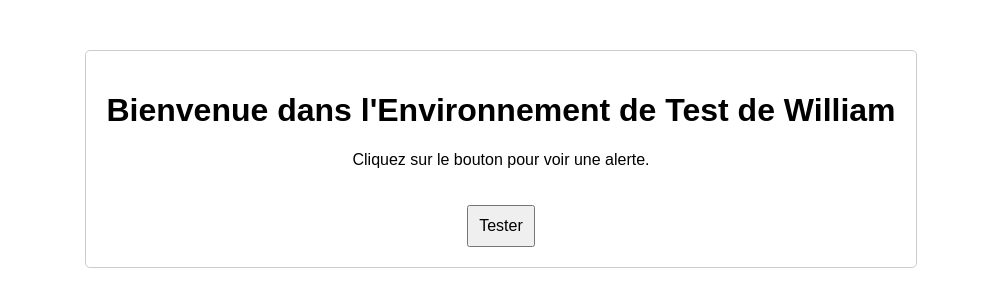
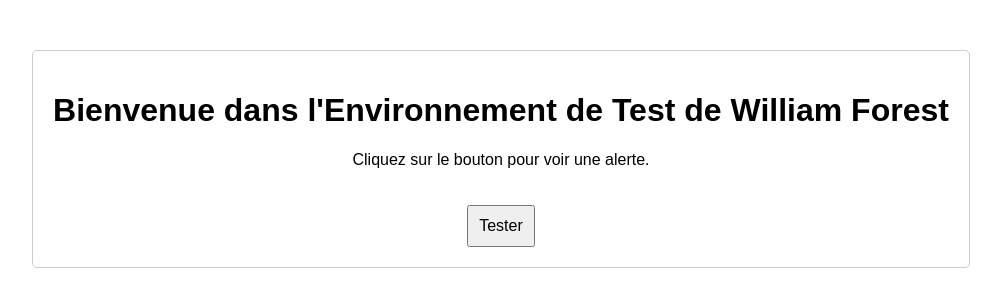
Before and after one commit to wilfo007/2025-Projet, a plain HTML site: page index.html in a window 1280 px wide. Shown: the whole page, without its empty margins (139-1140 px from the left). Drawn offline with Linux system fonts and the light colour scheme.

Commit message:
Update index.html
wadwadwa

```diff
--- a/index.html
+++ b/index.html
@@ -25,7 +25,7 @@
 </head>
 <body>
     <div class="container">
-        <h1>Bienvenue dans l'Environnement de Test de William</h1>
+        <h1>Bienvenue dans l'Environnement de Test de William Forest</h1>
         <p>Cliquez sur le bouton pour voir une alerte.</p>
         <button onclick="testFunction()">Tester</button>
     </div>
```
